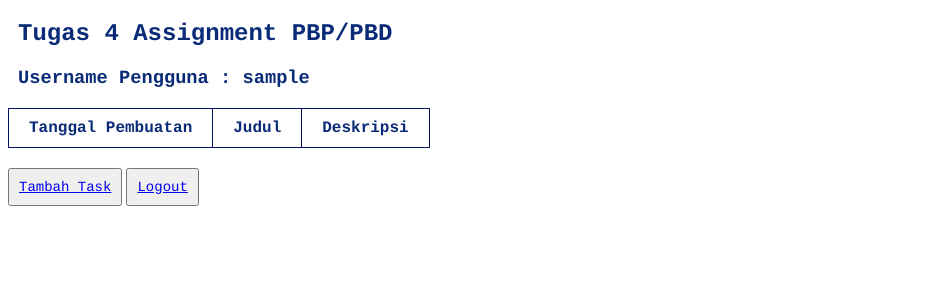
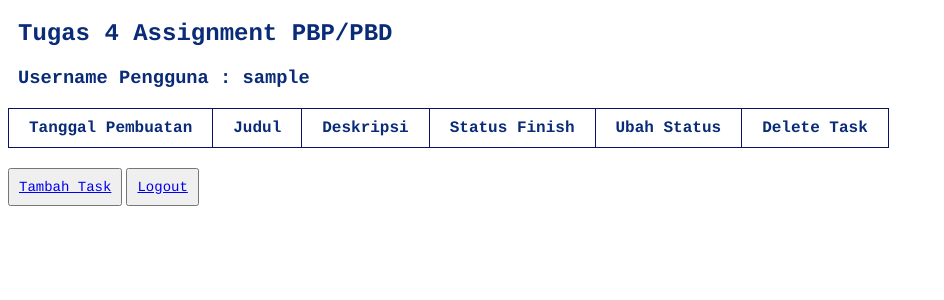
Before and after one commit to hanaaqilad/Tugas2-PBP, a Django app: page /todolist/ in a window 1280 px wide. Shown: the top 300 px of the page, without its empty margins (0-944 px from the left). Run offline with Django 4.2, Linux system fonts and the light colour scheme; the visitor is signed in with stand-in values (Sample User, id 1); data that the repository does not hold is empty.

Commit message:
tambah bonus

```diff
--- a/todolist/models.py
+++ b/todolist/models.py
@@ -1,3 +1,4 @@
+from email.policy import default
 from django.db import models
 from django.contrib.auth.models import User
 
@@ -7,3 +8,4 @@ class Task(models.Model):
     date = models.DateField(auto_now_add=True)
     title = models.CharField(max_length=200)
     description = models.TextField()
+    is_finished = models.BooleanField(default=False)
--- a/todolist/templates/todolist.html
+++ b/todolist/templates/todolist.html
@@ -23,6 +23,9 @@
       <th style="color:rgb(10, 43, 120);">Tanggal Pembuatan</th>
       <th style="color:rgb(10, 43, 120);">Judul</th>
       <th style="color:rgb(10, 43, 120);">Deskripsi</th>
+      <th style="color:rgb(10, 43, 120);">Status Finish</th>
+      <th style="color:rgb(10, 43, 120);">Ubah Status</th>
+      <th style="color:rgb(10, 43, 120);">Delete Task</th>
     </tr>
     {% comment %} Add the data below this line {% endcomment %}
     {% for task in list_task %}
@@ -30,6 +33,14 @@
         <th>{{task.date}}</th>
         <th>{{task.title}}</th>
         <th>{{task.description}}</th>
+        <!-- Liquid tags -->
+        {% if task.is_finished == True %}
+          <th>Selesai</th>
+        {% elif task.is_finished == False %}
+          <th>Belum Selesai</th>
+        {% endif %}
+        <th><button style="margin-block: 20px; font-family: courier; font-size: 14px; padding: 9px;"><a href="{% url 'todolist:update_status' task.id %}">Ubah Status</a></button></th>
+        <th><button style="margin-block: 20px; font-family: courier; font-size: 14px; padding: 9px;"><a href="{% url 'todolist:delete_task' task.id %}">Hapus Task</a></button></th>
     </tr>
     {% endfor %}
   </table>
--- a/todolist/urls.py
+++ b/todolist/urls.py
@@ -1,10 +1,12 @@
+from turtle import update
 from django.urls import path
-from todolist.views import show_todolist
+from todolist.views import delete_task, show_todolist
 # from todolist.views import
 from todolist.views import register
 from todolist.views import login_user
 from todolist.views import logout_user
 from todolist.views import create_task
+from todolist.views import update_status
 
 app_name = 'todolist'
 
@@ -14,4 +16,6 @@ urlpatterns = [
     path('login/', login_user, name='login'),
     path('logout/', logout_user, name='logout'),
     path('create-task/', create_task, name='create_task'),
+    path('update-status/<int:id>', update_status, name='update_status'),
+    path('delete-task/<int:id>', delete_task, name='delete_task'),
 ]
--- a/todolist/views.py
+++ b/todolist/views.py
@@ -18,7 +18,23 @@ def show_todolist(request):
         'list_task' : data_task,
         'username': request.user.username,
     }
+
     return render(request, "todolist.html", context)
+
+# UPDATE STATUS
+def update_status(request,id):
+    task = Task.objects.get(id=id)
+    task.is_finished = not task.is_finished
+    task.save()
+
+    return redirect('todolist:show_todolist')
+
+# DELETE TASK
+def delete_task(request,id):
+    task = Task.objects.get(id=id)
+    task.delete()
+
+    return redirect('todolist:show_todolist')
 
 # TAMBAH TASK
 def create_task(request):
```
Also changed, not shown: todolist/migrations/0003_task_is_finished.py (added).
